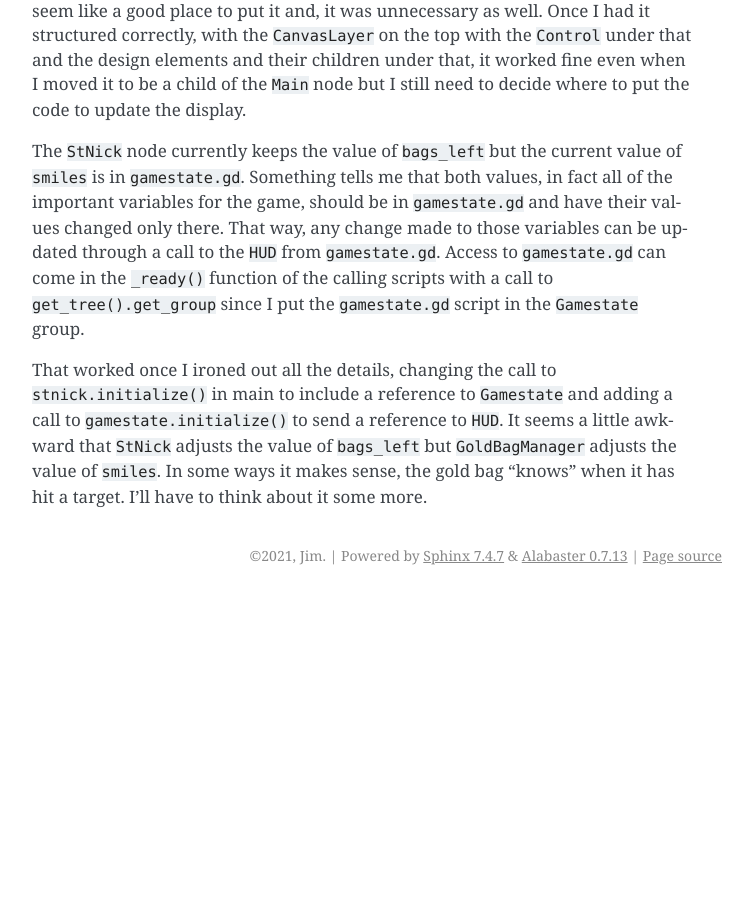
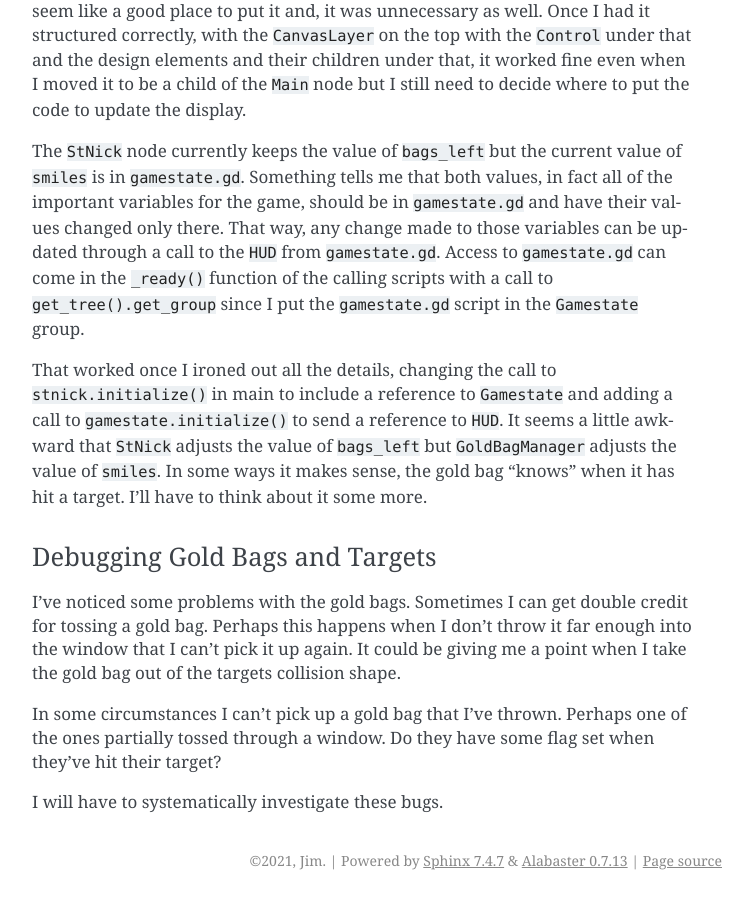
Before and after one commit to JMorris1575/Christmas2022, a Sphinx documentation site: the page built from docs/new_game.rst, in a window 1280 px wide and 900 px high, scrolled down 29371 px. Shown: the whole window, without its empty margins (388-1141 px from the left). Built offline with Sphinx 7.4.7, drawn with Linux system fonts in a browser that asks for light colours; before the commit the page ends 29966 px from its top, so only the background shows below that; some of the changed text lies outside the part shown.

Commit message:
Debugging problems with gold bags and targets

```diff
--- a/docs/new_game.rst
+++ b/docs/new_game.rst
@@ -1225,3 +1225,15 @@ reference to ``Gamestate`` and adding a call to ``gamestate.initialize()`` to se
 little awkward that ``StNick`` adjusts the value of ``bags_left`` but ``GoldBagManager`` adjusts the value of
 ``smiles``. In some ways it makes sense, the gold bag "knows" when it has hit a target. I'll have to think about it some
 more.
+
+Debugging Gold Bags and Targets
+===============================
+
+I've noticed some problems with the gold bags. Sometimes I can get double credit for tossing a gold bag. Perhaps this
+happens when I don't throw it far enough into the window that I can't pick it up again. It could be giving me a point
+when I take the gold bag out of the targets collision shape.
+
+In some circumstances I can't pick up a gold bag that I've thrown. Perhaps one of the ones partially tossed through a
+window. Do they have some flag set when they've hit their target?
+
+I will have to systematically investigate these bugs.
```
